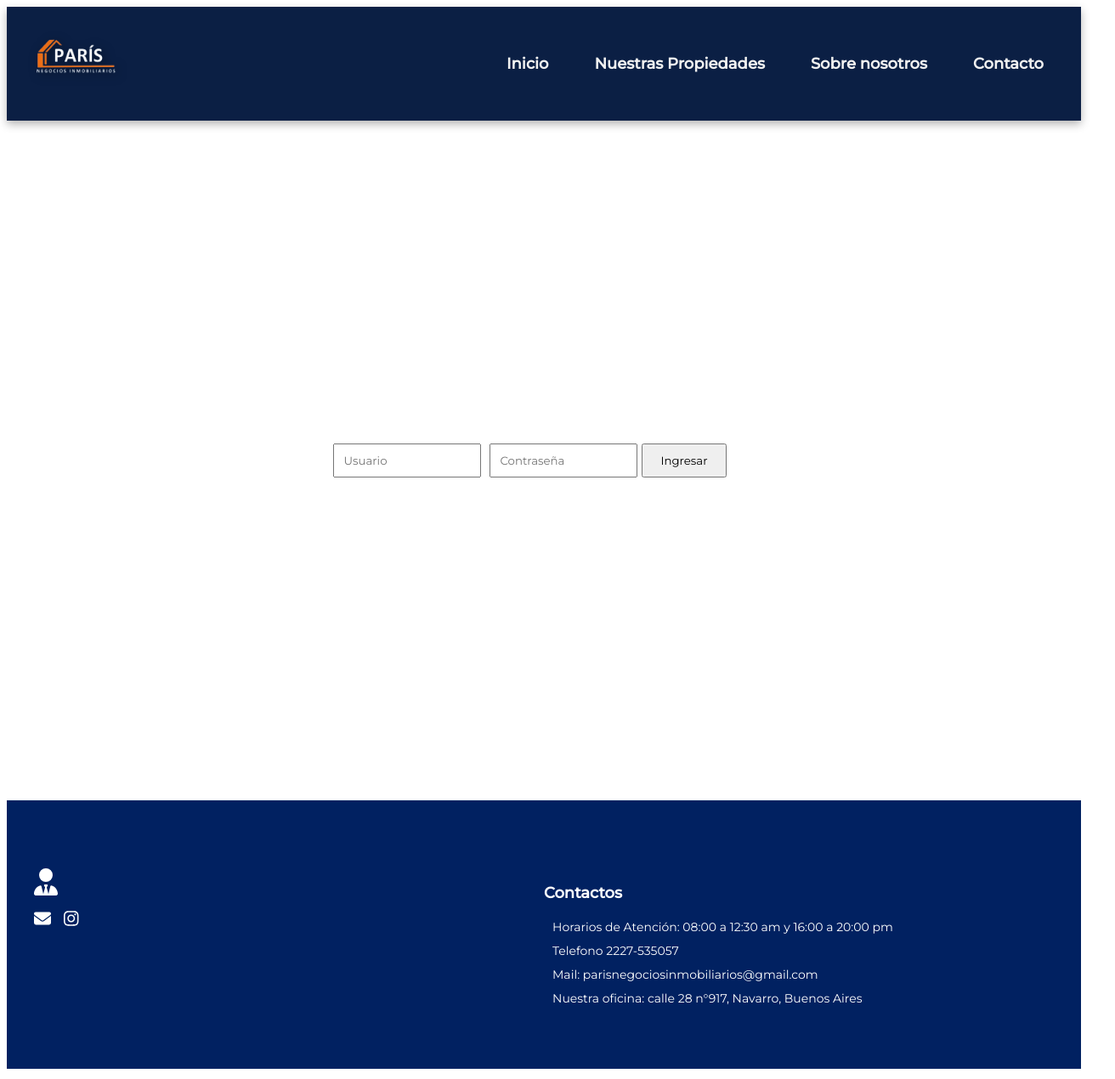
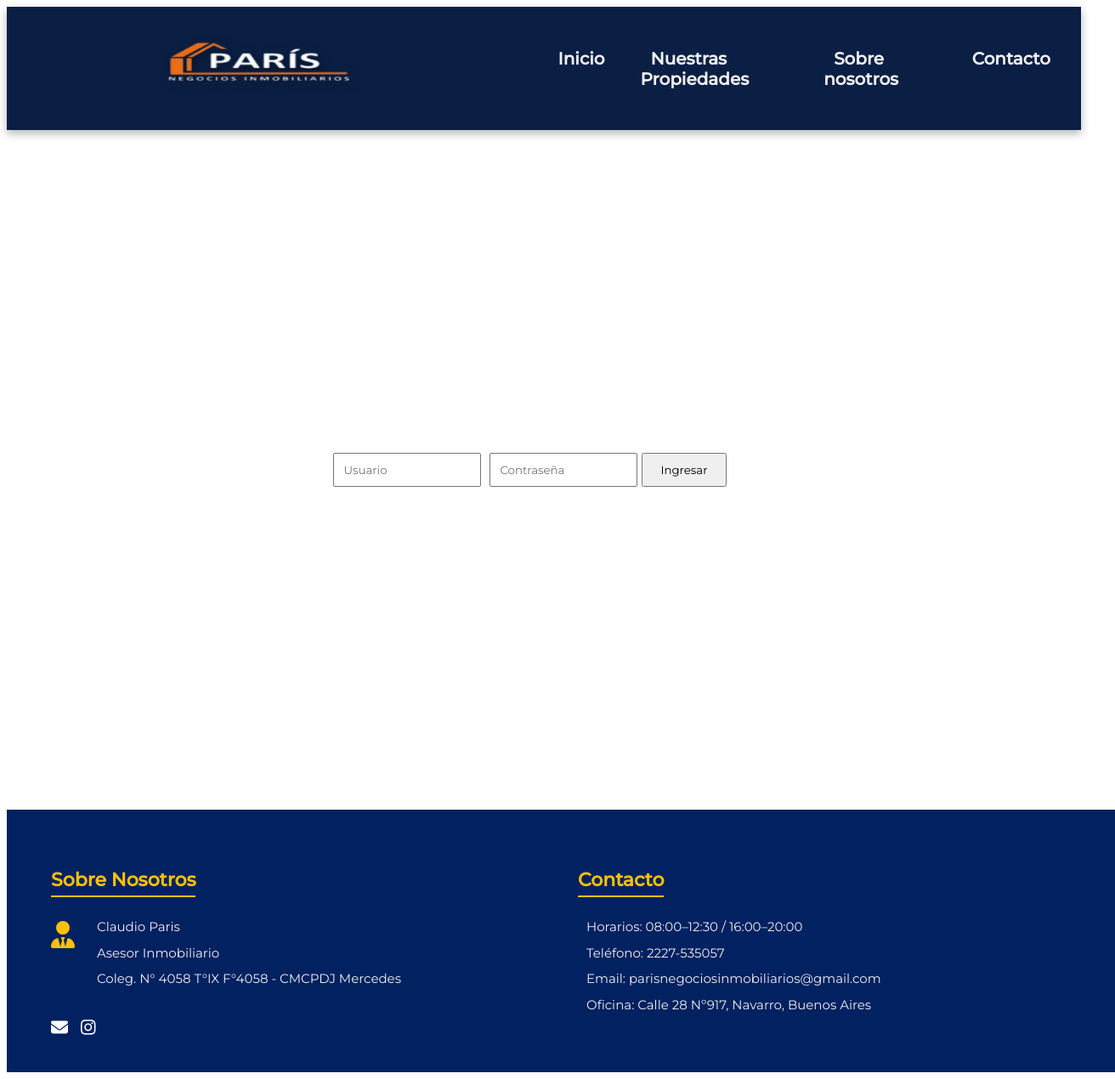
Before and after one commit to xsorren/paris, a React (Create React App) app: page /login in a window 1280 px wide. Shown: the whole page at 85% size, 1312 px wide, since content can reach past the window. Built offline with nearby package versions, Linux system fonts and the light colour scheme.

Commit message:
LOTES CAMBIO Y BOTON

```diff
--- a/src/components/Blog.js
+++ b/src/components/Blog.js
@@ -5,7 +5,9 @@ import { Link } from "react-router-dom";
 
 const Blog = () => {
   const [propiedades, setPropiedades] = useState([]);
+  const [filtered, setFiltered] = useState([]);
   const [loading, setLoading] = useState(true);
+  const [filtroActivo, setFiltroActivo] = useState("todas");
 
   useEffect(() => {
     const fetchProperties = async () => {
@@ -16,6 +18,7 @@ const Blog = () => {
           ...doc.data(),
         }));
         setPropiedades(data);
+        setFiltered(data); // inicial
       } catch (err) {
         console.error("Error al obtener propiedades:", err);
       } finally {
@@ -26,14 +29,48 @@ const Blog = () => {
     fetchProperties();
   }, []);
 
+ const filtrarPorTipo = (tipo) => {
+  setFiltroActivo(tipo);
+  if (tipo === "todas") {
+    setFiltered(propiedades);
+  } else {
+    const filtradas = propiedades.filter(
+      (prop) => prop.category?.toLowerCase() === tipo.toLowerCase()
+    );
+    setFiltered(filtradas);
+  }
+};
+
+
   return (
     <div style={styles.container}>
-      <h1 style={styles.title}>🏡 Propiedades Disponibles</h1>
+      <h1 style={styles.title}>
+  <span style={styles.highlight}>Propiedades</span> disponibles
+</h1>
+<div style={styles.separator}></div>
+
+
+      <div style={styles.filterButtons}>
+        {["todas", "casa", "departamento", "lote"].map((tipo) => (
+        <button
+    key={tipo}
+    style={{
+      ...styles.filterButton,
+      backgroundColor: filtroActivo === tipo ? "#184a8e" : "#ddd",
+      color: filtroActivo === tipo ? "#fff" : "#333",
+    }}
+    onClick={() => filtrarPorTipo(tipo)}
+  >
+    {tipo.charAt(0).toUpperCase() + tipo.slice(1)}
+  </button>
+        ))}
+      </div>
+
       {loading ? (
         <p style={styles.loading}>Cargando propiedades...</p>
       ) : (
         <div style={styles.grid}>
-          {propiedades.map((property) => (
+          {filtered.map((property) => (
             <div key={property.id} style={styles.card}>
               <img
                 src={property.images?.[0] || "https://via.placeholder.com/400x300"}
@@ -73,11 +110,41 @@ const styles = {
     fontFamily: "Arial, sans-serif",
     backgroundColor: "#f9f9f9",
   },
-  title: {
-    textAlign: "center",
-    marginBottom: "40px",
-    fontSize: "32px",
-    color: "#333",
+ title: {
+  textAlign: "center",
+  marginBottom: "10px",
+  fontSize: "38px",
+  fontWeight: "700",
+  color: "#0b1f44",
+  fontFamily: "'Segoe UI', Tahoma, Geneva, Verdana, sans-serif",
+  letterSpacing: "1px",
+},
+
+highlight: {
+  color: "#184a8e",
+},
+
+separator: {
+  width: "80px",
+  height: "4px",
+  backgroundColor: "#184a8e",
+  margin: "10px auto 30px",
+  borderRadius: "2px",
+},
+
+  filterButtons: {
+    display: "flex",
+    justifyContent: "center",
+    gap: "15px",
+    marginBottom: "30px",
+  },
+  filterButton: {
+    padding: "10px 20px",
+    fontSize: "16px",
+    border: "none",
+    borderRadius: "6px",
+    cursor: "pointer",
+    transition: "all 0.3s ease",
   },
   loading: {
     textAlign: "center",
--- a/src/components/Footer.js
+++ b/src/components/Footer.js
@@ -9,8 +9,9 @@ import { faInstagram } from '@fortawesome/free-brands-svg-icons';
 const FooterSection = styled.footer`
   background-color: #012161;
   color: white;
-  padding: 60px 20px 40px 20px;
+  padding: 40px 20px;
   font-family: 'Segoe UI', sans-serif;
+  width: 100%;
 `;
 
 const Container = styled.div`
@@ -19,35 +20,42 @@ const Container = styled.div`
   display: flex;
   flex-wrap: wrap;
   justify-content: space-between;
+  gap: 40px;
 `;
 
 const Column = styled.div`
   flex: 1 1 300px;
-  margin: 20px 0;
+  display: flex;
+  flex-direction: column;
+  gap: 16px;
 `;
 
-const Title = styled.p`
-  font-weight: 600;
-  font-size: 18px;
-  margin-bottom: 20px;
+const Title = styled.h4`
+  font-weight: 700;
+  font-size: 22px;
+  margin-bottom: 8px;
+  color: #ffc107;
+  border-bottom: 2px solid #ffc107;
+  padding-bottom: 5px;
+  width: fit-content;
 `;
 
 const InfoText = styled.span`
-  display: block;
-  margin-bottom: 10px;
-  font-size: 14px;
+  font-size: 15px;
+  line-height: 1.6;
+  color: #f0f0f0;
 `;
 
 const SocialIcons = styled.div`
   display: flex;
   gap: 15px;
-  margin-top: 15px;
+  margin-top: 10px;
 `;
 
-const IconBox = styled.div`
+const IconBox = styled.a`
   font-size: 20px;
-  cursor: pointer;
   color: white;
+  transition: color 0.3s;
 
   &:hover {
     color: #ffc107;
@@ -57,17 +65,16 @@ const IconBox = styled.div`
 const InfoList = styled.ul`
   list-style: none;
   padding: 0;
-  font-size: 14px;
+  margin: 0;
+  font-size: 15px;
+  color: #f0f0f0;
 
   li {
     display: flex;
     align-items: center;
-    margin-bottom: 10px;
-
-    i {
-      margin-right: 10px;
-      font-size: 16px;
-    }
+    gap: 10px;
+    margin-bottom: 8px;
+    line-height: 1.5;
   }
 `;
 
@@ -89,36 +96,40 @@ const Footer = () => {
     <FooterSection>
       <Container>
         <Column>
+          <Title>Sobre Nosotros</Title>
+          <div style={{ display: 'flex', alignItems: 'flex-start', gap: '16px' }}>
             <FontAwesomeIcon
               icon={faUserTie}
               size="2x"
               onMouseDown={handleMouseDown}
               onMouseUp={handleMouseUp}
               onMouseLeave={handleMouseUp}
-                        onDoubleClick={() => navigate('/login')} // 👉 nuevo comportamiento
-                        style={{ cursor: 'default' }}
+              onDoubleClick={() => navigate('/login')}
+              style={{ cursor: 'default', color: '#ffc107', marginTop: '4px' }}
             />
-
-                    <InfoText>{process.env.REACT_APP_COMPANY_NAME}</InfoText>
-                    <InfoText>{process.env.REACT_APP_COMPANY_ADVISOR}</InfoText>
-                    <InfoText>{process.env.REACT_APP_COMPANY_REGISTRATION}</InfoText>
+            <InfoList>
+              <li><i className="fas fa-user" /> Claudio Paris</li>
+              <li><i className="fas fa-briefcase" /> Asesor Inmobiliario</li>
+              <li><i className="fas fa-id-badge" /> Coleg. N° 4058 T°IX F°4058 - CMCPDJ Mercedes</li>
+            </InfoList>
+          </div>
           <SocialIcons>
-                        <IconBox>
+            <IconBox href="mailto:parisnegociosinmobiliarios@gmail.com" title="Enviar mail">
               <FontAwesomeIcon icon={faEnvelope} />
             </IconBox>
-                        <IconBox>
+            <IconBox href="https://instagram.com" target="_blank" title="Instagram">
               <FontAwesomeIcon icon={faInstagram} />
             </IconBox>
           </SocialIcons>
         </Column>
 
         <Column>
-                    <Title>Contactos</Title>
+          <Title>Contacto</Title>
           <InfoList>
-                        <li><i className="fas fa-clock" /> Horarios de Atención: 08:00 a 12:30 am y 16:00 a 20:00 pm</li>
-                        <li><i className="fas fa-clock" />  Telefono 2227-535057</li>
-                        <li><i className="fas fa-envelope" />Mail: parisnegociosinmobiliarios@gmail.com</li>
-                        <li><i className="fas fa-map-marker-alt" />Nuestra oficina: calle 28 n°917, Navarro, Buenos Aires</li>
+            <li><i className="fas fa-clock" /> Horarios: 08:00–12:30 / 16:00–20:00</li>
+            <li><i className="fas fa-phone" /> Teléfono: 2227-535057</li>
+            <li><i className="fas fa-envelope" /> Email: parisnegociosinmobiliarios@gmail.com</li>
+            <li><i className="fas fa-map-marker-alt" /> Oficina: Calle 28 Nº917, Navarro, Buenos Aires</li>
           </InfoList>
         </Column>
       </Container>
--- a/src/components/Header.js
+++ b/src/components/Header.js
@@ -13,29 +13,24 @@ const HeaderWrapper = styled.header`
 `;
 
 const Container = styled.div`
-  max-width: 1200px;
-  margin: 0 auto;
-  padding: 0 24px;
+  padding: 0 24px 0 0;
   display: flex;
   justify-content: space-between;
   align-items: center;
 `;
 
-const LogoContainer = styled.div`
-  cursor: pointer;
-`;
+
 
 const Logo = styled.img`
-  height: 100px;
-  width: auto;
-  max-width: 150px; /* o ajustá según lo que necesites */
+  height: 115px;
+  width: 700px; // Ajustá a tu gusto
   object-fit: contain;
   filter: drop-shadow(3px 3px 6px rgba(0, 0, 0, 0.5));
   transition: all 0.3s ease;
 
   @media (max-width: 768px) {
     height: 70px;
-    max-width: 180px;
+    width: 160px;
   }
 `;
 
@@ -66,7 +61,7 @@ const NavbarLink = styled(Link)`
   text-decoration: none;
   color: #f0f0f0;
   font-weight: 600;
-  font-size: 18px;
+  font-size: 20px;
   padding: 8px 12px;
   border-radius: 6px;
   transition: background-color 0.3s ease, color 0.3s ease;
@@ -104,11 +99,8 @@ const Header = () => {
   return (
     <HeaderWrapper>
       <Container>
-        <LogoContainer>
-          <Link to="/" onClick={() => setMenuOpen(false)}>
-          <Logo src="/logoINMOsinFondo.png" alt="Logo Paris Inmobiliaria" />
-          </Link>
-        </LogoContainer>
+          <Logo src="/imageLogo.png" alt="Logo Paris Inmobiliaria" />
+
 
         <Hamburger onClick={toggleMenu} aria-label="Toggle menu">
           <span style={{ transform: menuOpen ? "rotate(45deg) translate(5px, 5px)" : "none" }} />
--- a/src/firebase/AdminUpload.js
+++ b/src/firebase/AdminUpload.js
@@ -4,7 +4,7 @@ import { saveProperty } from "./propertyService";
 
 const AdminUpload = () => {
   const [title, setTitle] = useState("");
-  const [category, setCategory] = useState("casas");
+  const [category, setCategory] = useState("casa");
   const [metros, setMetros] = useState("");
   const [location, setLocation] = useState("");
   const [observations, setObservations] = useState("");
@@ -111,10 +111,10 @@ const AdminUpload = () => {
         onChange={(e) => setCategory(e.target.value)}
         style={selectStyle}
       >
-        <option value="casas">Casas</option>
-        <option value="departamentos">Departamentos</option>
-        <option value="lotes">Lotes</option>
-        <option value="locales">Locales</option>
+        <option value="casa">Casas</option>
+        <option value="departamento">Departamentos</option>
+        <option value="lote">Lotes</option>
+        <option value="local">Locales</option>
       </select>
 
       <label style={labelStyle}>Metros (m²) <span style={{color: "#c00"}}>*</span></label>
```
Also changed, not shown: public/image.png (added), public/imageLogo.png (added). Lines whose indentation alone changed are shown as unchanged.
